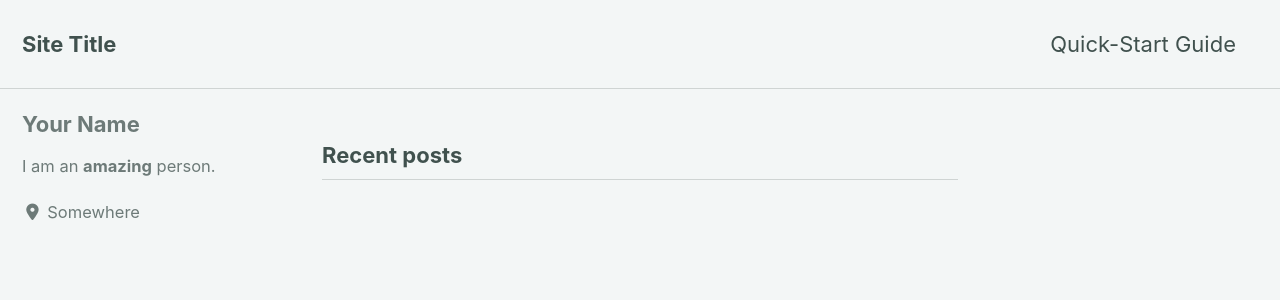
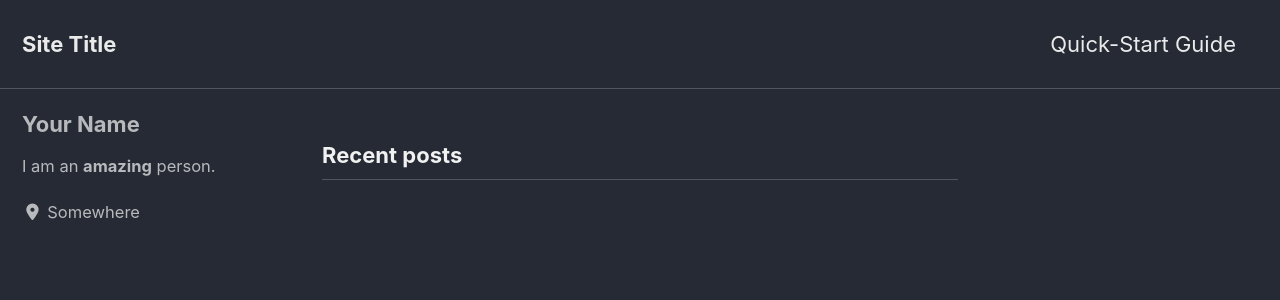
Before and after one commit to jordan-kasper/jordan-kasper.github.io, a Jekyll site: the page built from index.html, in a window 1280 px wide and 900 px high. Shown: the top 300 px of the window. Built offline with Jekyll 4.4.1, drawn with Linux system fonts in a browser that asks for light colours; cached includes are drawn as plain includes; nearby versions of some CDN libraries; the list of posts is cut into pages by our own code.

Commit message:
Update _config.yml

```diff
--- a/_config.yml
+++ b/_config.yml
@@ -12,7 +12,7 @@
 
 # theme                  : "minimal-mistakes-jekyll"
 # remote_theme           : "mmistakes/minimal-mistakes"
-minimal_mistakes_skin    : "mint" # "air", "aqua", "contrast", "dark", "dirt", "neon", "mint", "plum", "sunrise"
+minimal_mistakes_skin    : "dark" # "air", "aqua", "contrast", "dark", "dirt", "neon", "mint", "plum", "sunrise"
 
 # Site Settings
 locale                   : "en-US"
```
